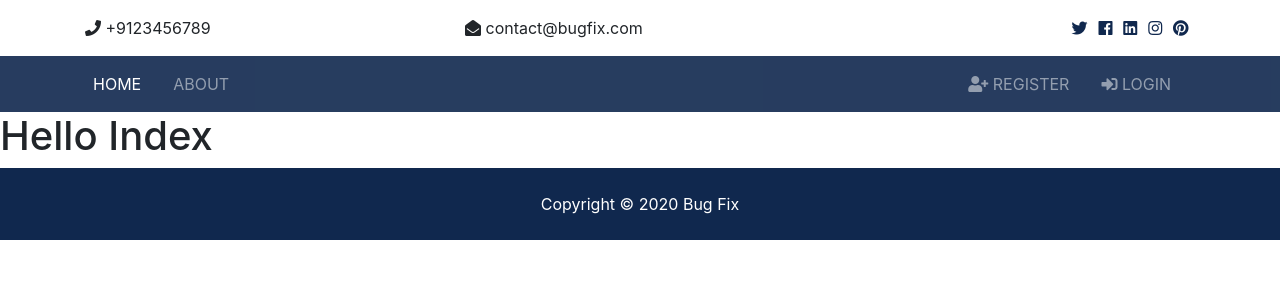
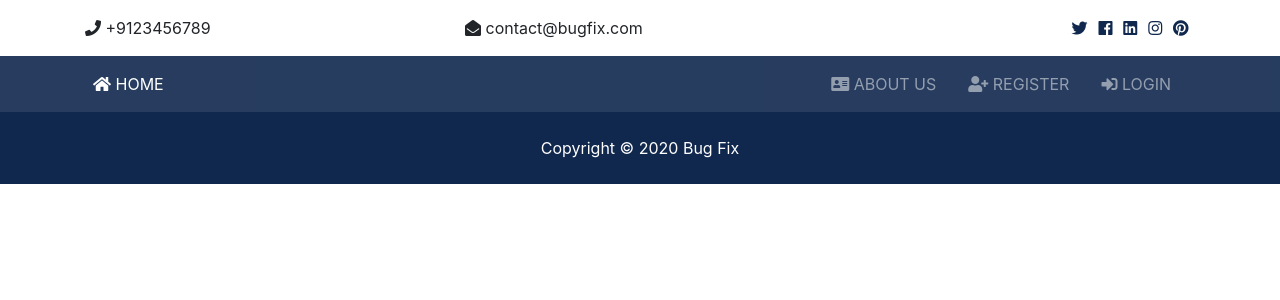
Before and after one commit to CodeBusters-HCL/Bug-Project, a Django app: page / in a window 1280 px wide. Shown: the top 300 px of the page. Run offline with Django 3.2, Linux system fonts and the light colour scheme; some libraries are stand-ins or nearby versions.

Commit message:
Minmal app version 1.01
design elements improved

```diff
--- a/issues/admin.py
+++ b/issues/admin.py
@@ -5,8 +5,8 @@ from django.contrib import admin
 from .models import Issue
 
 class IssueAdmin(admin.ModelAdmin):
-    list_display = ('issue_title','issued_on' ,'issuer_username','issuer_email','project_type','priority', 'deadline', 'severity', 'issue_status' )
-    list_display_links = ('issue_title','issued_on' ,'issuer_username')
+    list_display = ('issue_title','issued_on' ,'issuer_username','issuer_email','project_type','priority', 'deadline', 'severity', 'issue_status', )
+    list_display_links = ('issue_title','issued_on' ,'issuer_username','issuer_email')
     list_editable = ('issue_status','priority',)
     list_filter = ('severity','issue_status','priority',)
     search_fields=('issue_title','issued_on' ,'issuer_username','issuer_email','project_type','priority', 'deadline', 'severity', 'description','issue_status', 'assigned_to_email', 'assigned_to_username')
--- a/issues/models.py
+++ b/issues/models.py
@@ -33,7 +33,7 @@ class Issue(models.Model):
     issue_file = models.FileField(upload_to='issues_file/%Y/%m/%d/', blank=True)
     issue_status = models.CharField(max_length=20,default=Status.ACTIVE, choices=Status.choices)
     assigned_to_email = models.EmailField( blank=True)
-    assigned_to_username = models.ForeignKey(User, on_delete=models.DO_NOTHING,blank=True)
+    assigned_to_username = models.ForeignKey(User, on_delete=models.DO_NOTHING)
     assigned_on = models.DateTimeField(blank =True)
     admin_comment = models.TextField(blank=True)
 
--- a/templates/pages/index.html
+++ b/templates/pages/index.html
@@ -1,7 +1,11 @@
 {% extends 'base.html' %}
 
 {% block content %}
-<h1>Hello Index</h1>
+
+
+
+
+
 {% include 'partials/_alerts.html'%}
 
 
--- a/templates/partials/_navbar.html
+++ b/templates/partials/_navbar.html
@@ -7,9 +7,9 @@
         <span class="navbar-toggler-icon"></span>
       </button>
       <div class="collapse navbar-collapse" id="navbarNavAltMarkup">
-        <ul class="navbar-nav">
+
           {% if user.is_authenticated %}
-
+          <ul class="navbar-nav mr-auto">
             <li
             {% if 'dashboard' in request.path %}
               class="nav-item active mr-3"
@@ -17,8 +17,10 @@
               class="nav-item mr-3"
             {% endif %}
             >
-              <a class="nav-link" href="{% url 'dashboard' %}"> Welcome {{user.username}} (Dashboard)</a>
+              <a class="nav-link" href="{% url 'dashboard' %}"> <i class="fas fa-home"></i>  Welcome {{user.username}} (Dashboard) </a>
             </li>
+          </ul>
+            <ul class="navbar-nav ml-auto">
 
               <li
                     {% if 'report_issue' in request.path %}
@@ -28,7 +30,7 @@
                     {% endif %}
                 >
                 <a class="nav-link" href="{% url 'report_issue'%}">
-                 REPORT A NEW BUG </a>
+                  <i class="fas fa-bug"></i> REPORT A NEW BUG </a>
               </li>
 
               {% if user.is_staff == True %}
@@ -40,7 +42,7 @@
                           class="nav-item mr-3"
                         {% endif %}
                         >
-                        <a class="nav-link" href="http://localhost:8000/admin"> ADMIN </a>
+                          <a class="nav-link" href="http://localhost:8000/admin"><i class="fas fa-users-cog"></i> ADMIN </a>
                         </li>
 
 
@@ -63,7 +65,12 @@
               </li>
 
 
+
           {% else %}
+
+          </ul>
+
+          <ul class="navbar-nav mr-auto">
             <li
                   {% if '/' == request.path %}
                       class="nav-item active mr-3"
@@ -71,8 +78,14 @@
                       class="nav-item mr-3"
                   {% endif %}
               >
-              <a class="nav-link" href="{% url 'index'%}">Home</a>
+              <a class="nav-link" href="{% url 'index'%}"> <i class="fas fa-home"></i> Home</a>
             </li>
+
+
+          </ul>
+
+          <ul class="navbar-nav ml-auto">
+
             <li
                   {% if 'about' in request.path %}
                       class="nav-item active mr-3"
@@ -80,12 +93,8 @@
                       class="nav-item mr-3"
                   {% endif %}
               >
-              <a class="nav-link" href="{% url 'about'%}">About</a>
+              <a class="nav-link" href="{% url 'about'%}"><i class="fas fa-address-card"></i> About Us</a>
             </li>
-
-          </ul>
-
-          <ul class="navbar-nav ml-auto">
             <li
                   {% if 'register' in request.path %}
                       class="nav-item active mr-3"
```
Also changed, not shown: issues/views.py (+8 -2 lines), templates/issues/dashboard.html (+54 -6 lines), issues/migrations/0016_auto_20201001_1516.py (added), issues/migrations/0017_auto_20201001_1539.py (added), issues/migrations/0018_auto_20201001_1540.py (added), issues/migrations/0019_auto_20201001_1541.py (added), issues/migrations/0020_auto_20201001_1542.py (added), issues/migrations/0021_auto_20201001_1545.py (added). Lines whose indentation alone changed are shown as unchanged.
